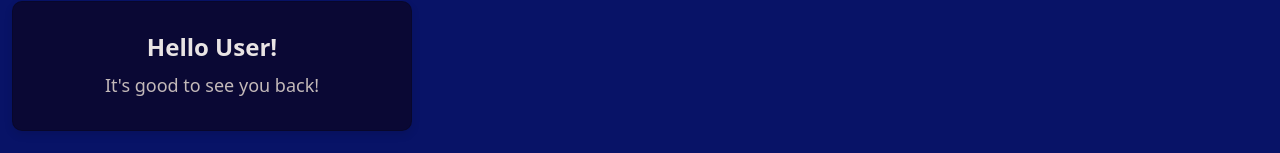
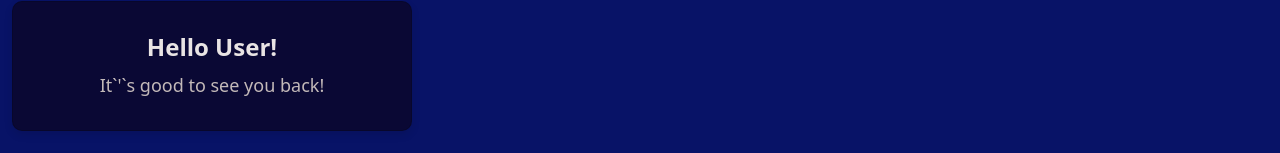
Before and after one commit to SohamNandy04/StudyZone, a React (Vite) app: page /home in a window 1280 px wide. Shown: the part 526-679 px from the top of the page. Built offline with nearby package versions, Linux system fonts and the light colour scheme.

Commit message:
New commit

```diff
--- a/src/components/Home.jsx
+++ b/src/components/Home.jsx
@@ -67,7 +67,7 @@ function Home() {
                     <div className="card custom-card" style={{ width: '400px' }}>
                         <div className="card-body">
                             <h4 className="card-title">Hello User!</h4>
-                            <p className="card-text">It's good to see you back!</p>
+                            <p className="card-text">It`&apos;`s good to see you back!</p>
                         </div>
                     </div>
 
```
